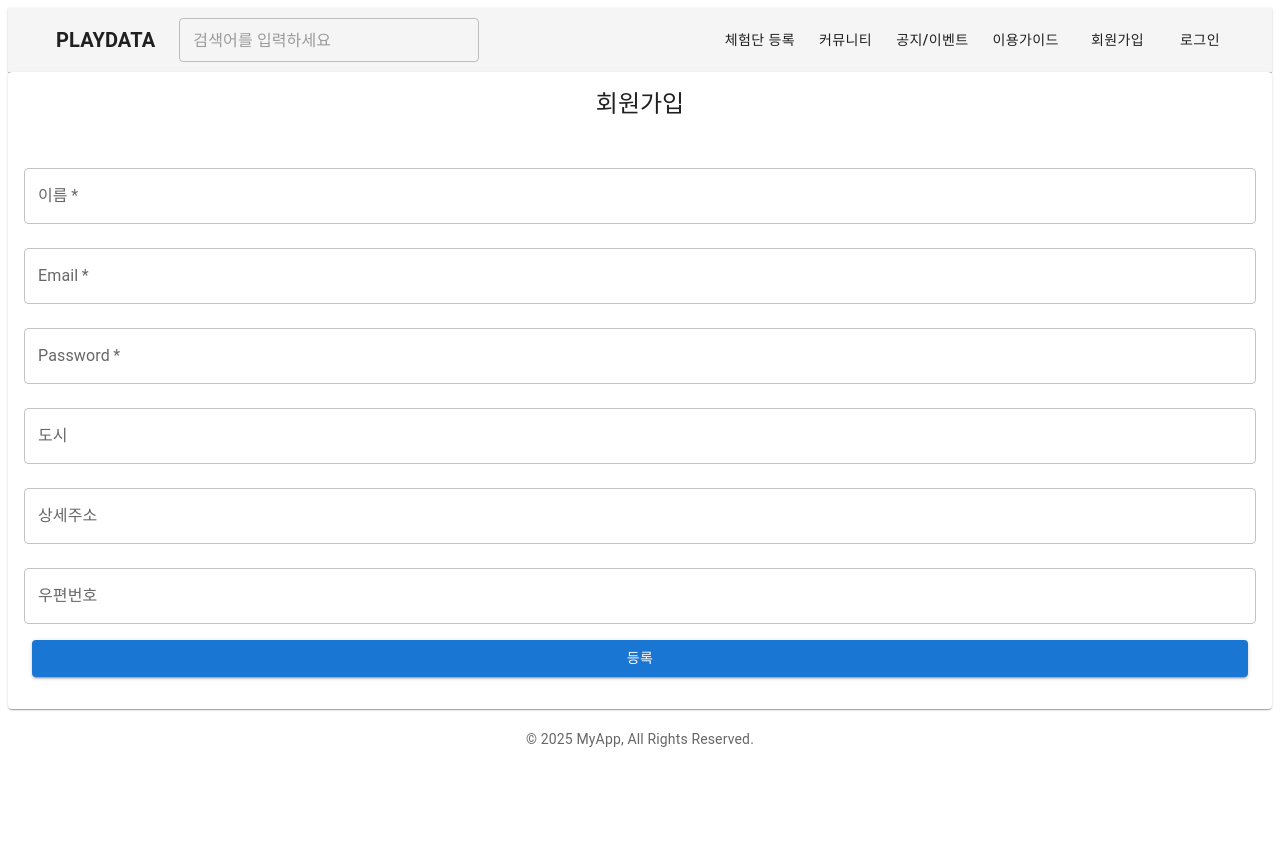
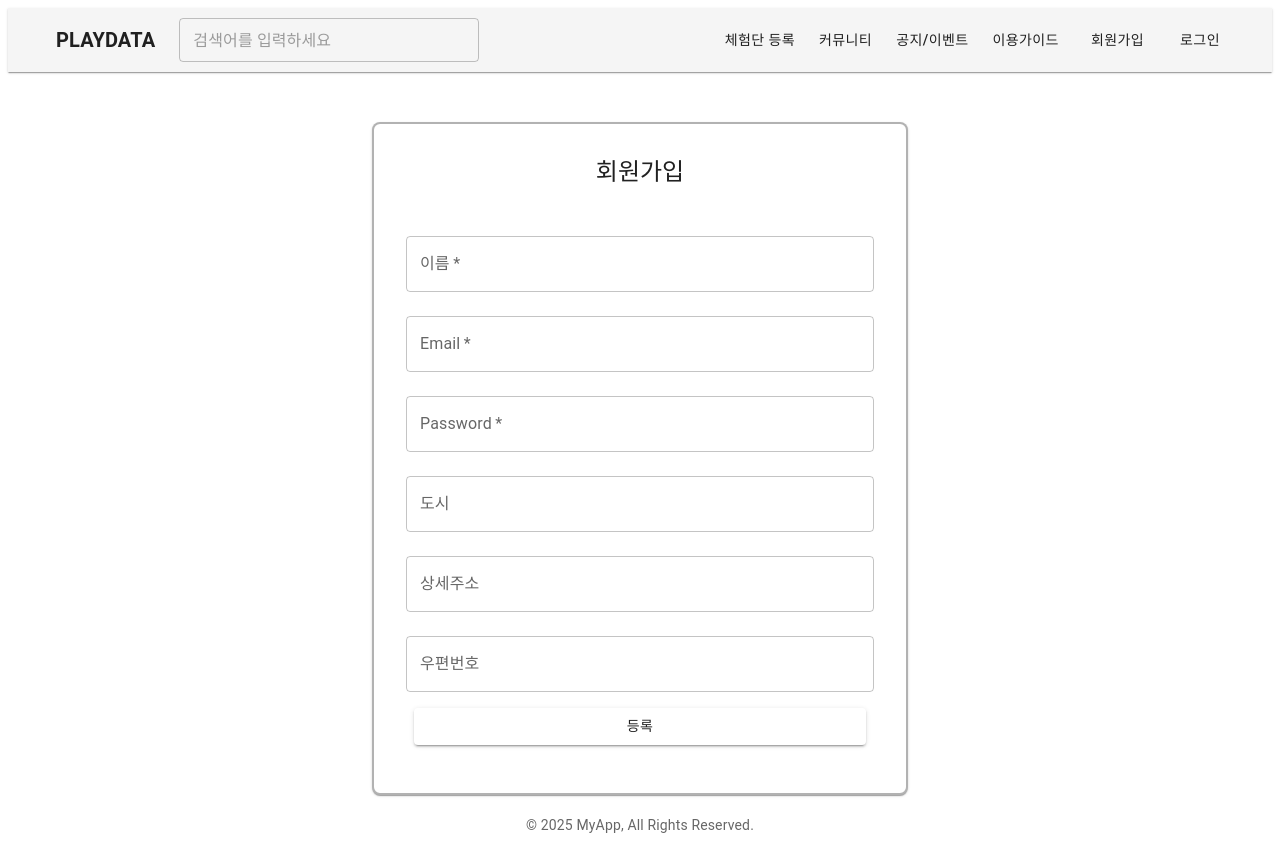
Before and after one commit to Petrushhka/reviewing-msa-yhj-, a React (Vite) app in the folder front/reviewing/: page /member/create in a window 1280 px wide. Before the commit the page ends 800 px from the top, so only its background shows below. Built offline with nearby package versions, Linux system fonts and the light colour scheme; some icons are missing.

Commit message:
로컬 변경사항 임시 커밋

```diff
--- a/front/reviewing/src/components/MemberCreate.jsx
+++ b/front/reviewing/src/components/MemberCreate.jsx
@@ -64,9 +64,18 @@ const MemberCreate = () => {
   };
 
   return (
-    <Grid container justifyContent='center'>
-      <Grid item xs={12} sm={8} md={6}>
-        <Card>
+    <Grid container justifyContent='center' marginTop={'50px'}>
+      <Grid item xs={12} sm={6} md={3}>
+        <Card
+          sx={{
+            maxWidth: 500,
+            margin: '0 auto',
+            padding: 2,
+            border: '2px solid rgba(0, 0, 0, 0.3)',
+            borderRadius: 2,
+            boxShadow: 1,
+          }}
+        >
           <CardHeader title='회원가입' style={{ textAlign: 'center' }} />
           <CardContent>
             <form onSubmit={memberCreate}>
@@ -120,7 +129,7 @@ const MemberCreate = () => {
               <CardActions>
                 <Button
                   type='submit'
-                  color='primary'
+                  color='grey'
                   variant='contained'
                   fullWidth
                 >
```
Also changed, not shown: 1 other file (tests, documents, lock files or other folders).
